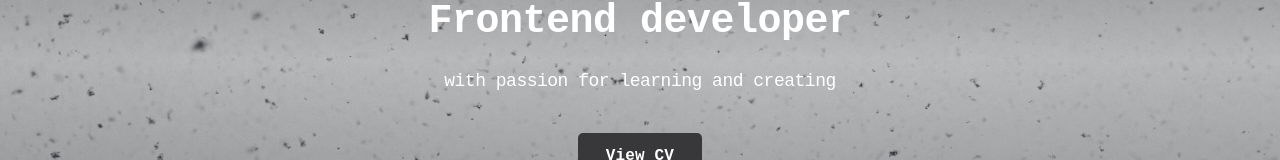
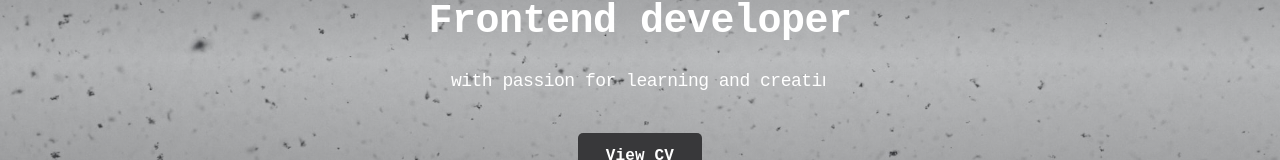
Before and after one commit to ellinacv/portfolio, a React (Create React App) app: page / in a window 1280 px wide. Shown: the part 370-530 px from the top of the page. Built offline with nearby package versions, Linux system fonts and the light colour scheme.

Commit message:
feat: text animation (Intro)

```diff
--- a/src/components/Header/Header.jsx
+++ b/src/components/Header/Header.jsx
@@ -12,8 +12,10 @@ export const Header = () => {
           <br />
           Frontend developer
         </h1>
-        <div className={styles.text}>
-          <p>with passion for learning and creating</p>
+        <div className={`${styles.text}`}>
+          <p className={`${styles.text__descr} animated`}>
+            with passion for learning and creating
+          </p>
         </div>
         <a
           href="https://www.linkedin.com/in/ellina-legostaeva-395070260"
--- a/src/components/Header/Header.module.css
+++ b/src/components/Header/Header.module.css
@@ -47,9 +47,21 @@
 }
 
 .text {
+  position: relative;
+
   margin-bottom: 40px;
   font-size: 18px;
   line-height: 1.333;
+}
+
+.text__descr {
+  margin: 0 auto;
+  width: 37ch;
+
+  border-right: 4px solid var(--dark-grey);
+  font-family: monospace;
+  overflow: hidden;
+  white-space: nowrap;
 }
 
 .header__text p + p {
--- a/src/styles/main.css
+++ b/src/styles/main.css
@@ -200,3 +200,26 @@ body {
     font-size: 16px;
   }
 }
+
+/* animation */
+@keyframes flash-border {
+  0% {
+    border-color: var(--dark-grey);
+  }
+  50% {
+    border-color: transparent;
+  }
+  100% {
+    border-color: var(--dark-grey);
+  }
+}
+
+@keyframes printed-text {
+  from {
+    width: 0ch;
+  }
+}
+
+.animated {
+  animation: flash-border 1s step-end infinite, printed-text 6s steps(37);
+}
```
